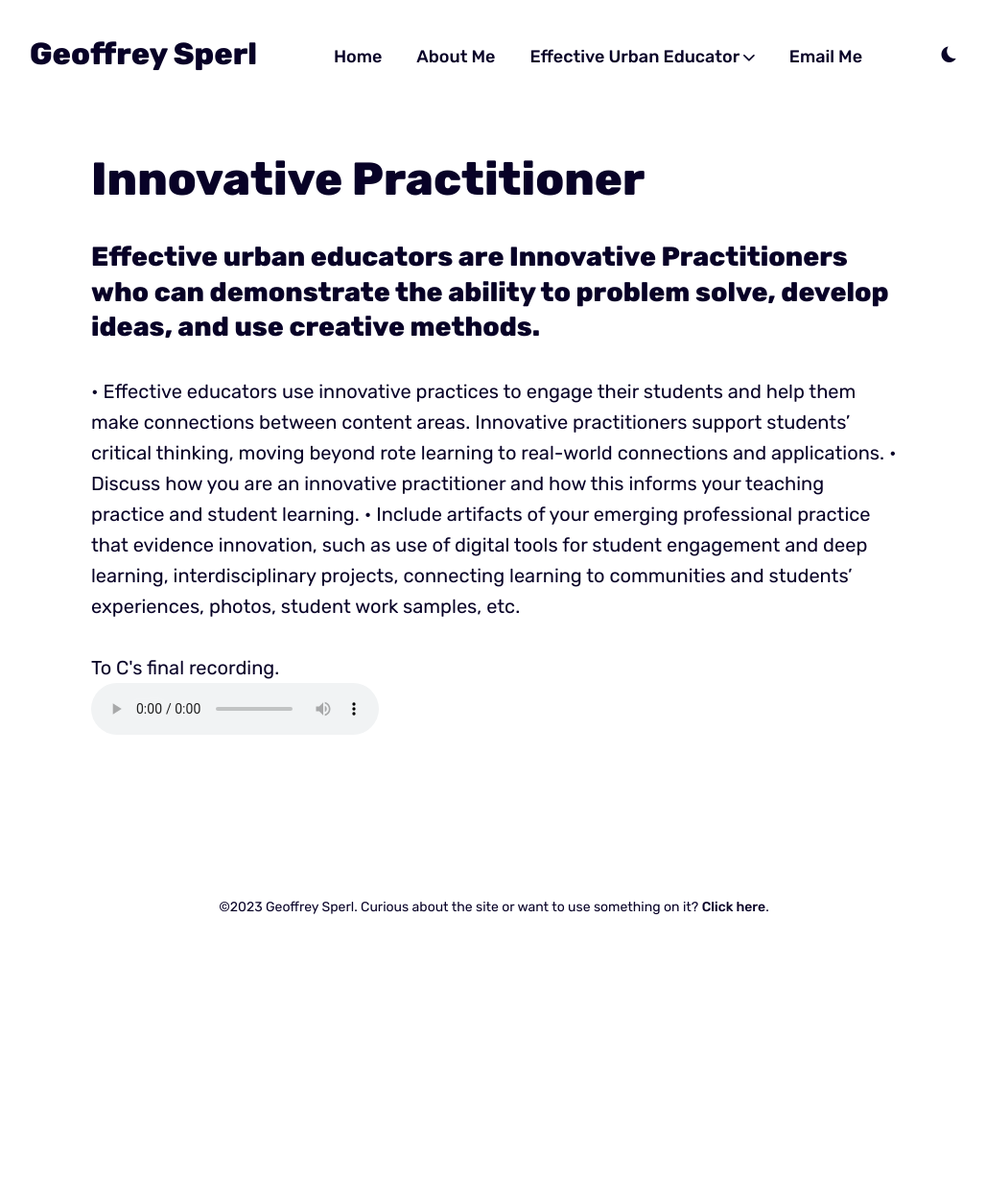
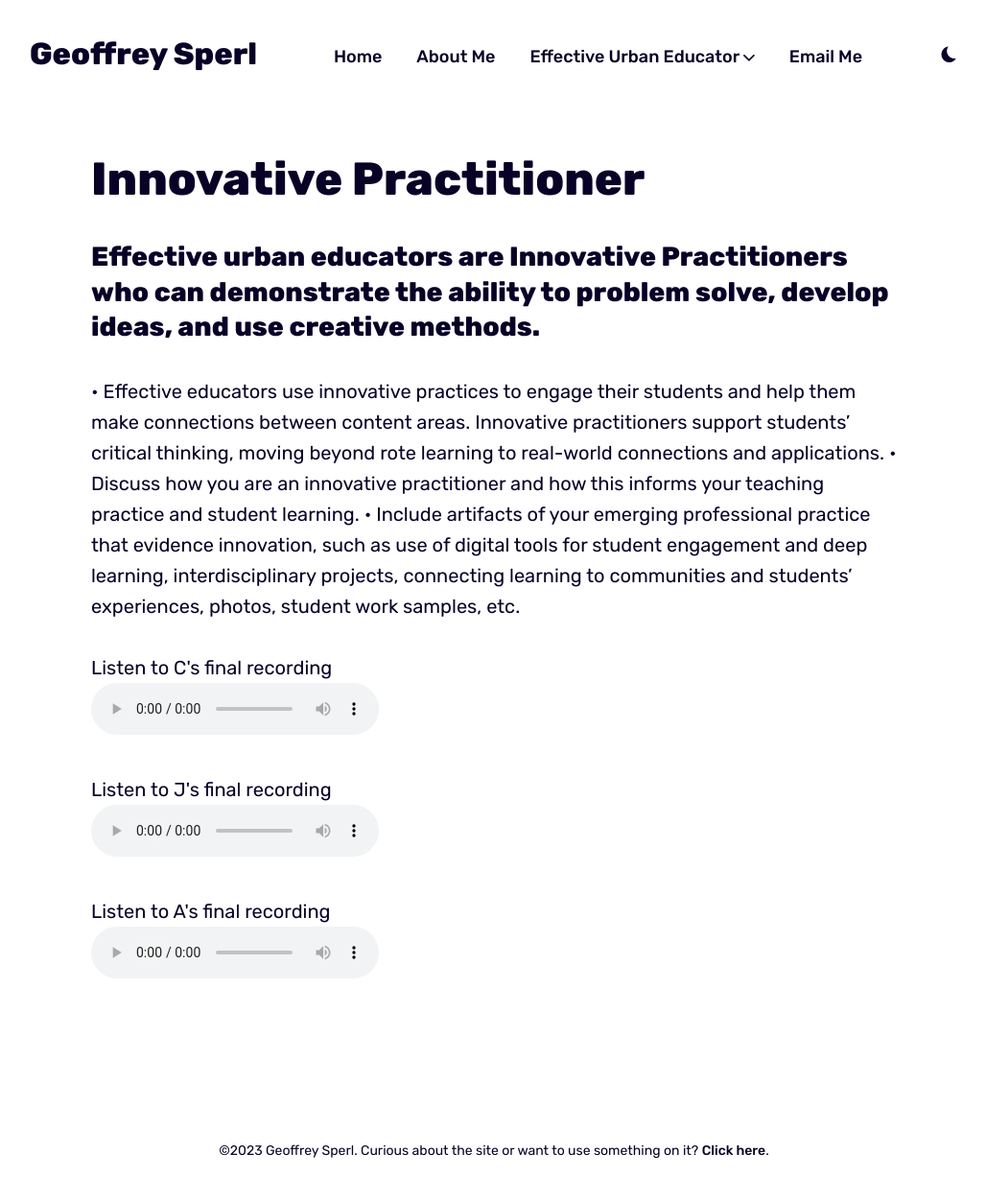
Before and after one commit to geoffreysperl/teaching, a Jekyll site: the page built from _pages/innovative.md, in a window 1280 px wide. Shown: the whole page at 96% size, without its empty margins (125-1153 px from the left). Built offline with Jekyll 4.4.1, drawn with Linux system fonts in a browser that asks for light colours; before the commit the page ends 997 px from its top, so only the background shows below that.

Commit message:
Embedding audio artifacts

```diff
--- a/_pages/innovative.md
+++ b/_pages/innovative.md
@@ -19,9 +19,20 @@ learning, interdisciplinary projects, connecting learning to communities and
 students’ experiences, photos, student work samples, etc.
 
 <figure>
-  <figcaption>To C's final recording.</figcaption>
+  <figcaption>Listen to C's final recording</figcaption>
   <audio controls src="/media/c.mp3">
-    <a href="/media/cc0-audio/t-rex-roar.mp3"> Download audio </a>
+  </audio>
+</figure>
+
+<figure>
+  <figcaption>Listen to J's final recording</figcaption>
+  <audio controls src="/media/j.mp3">
+  </audio>
+</figure>
+
+<figure>
+  <figcaption>Listen to A's final recording</figcaption>
+  <audio controls src="/media/a.mp3">
   </audio>
 </figure>
 
```
